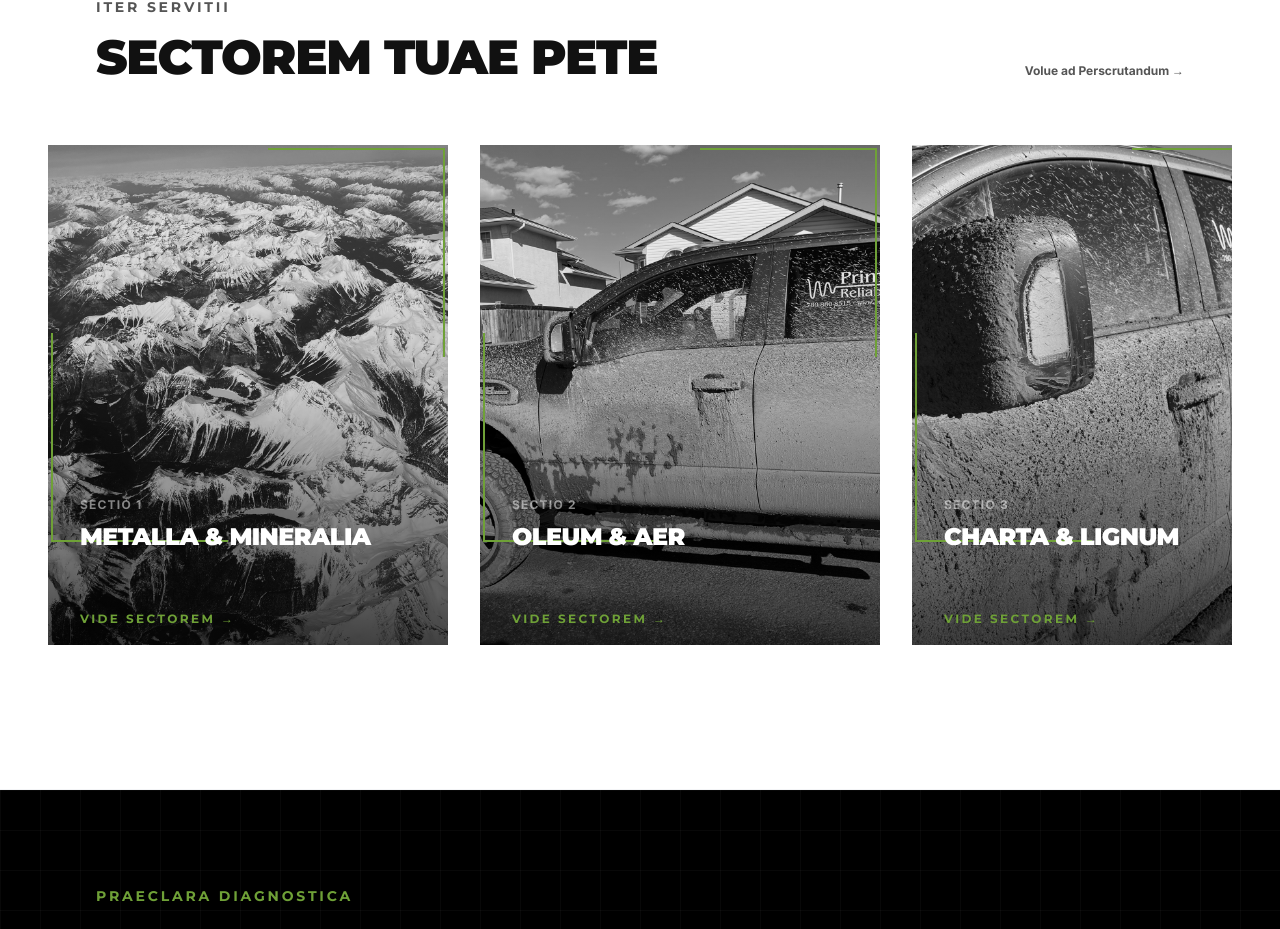
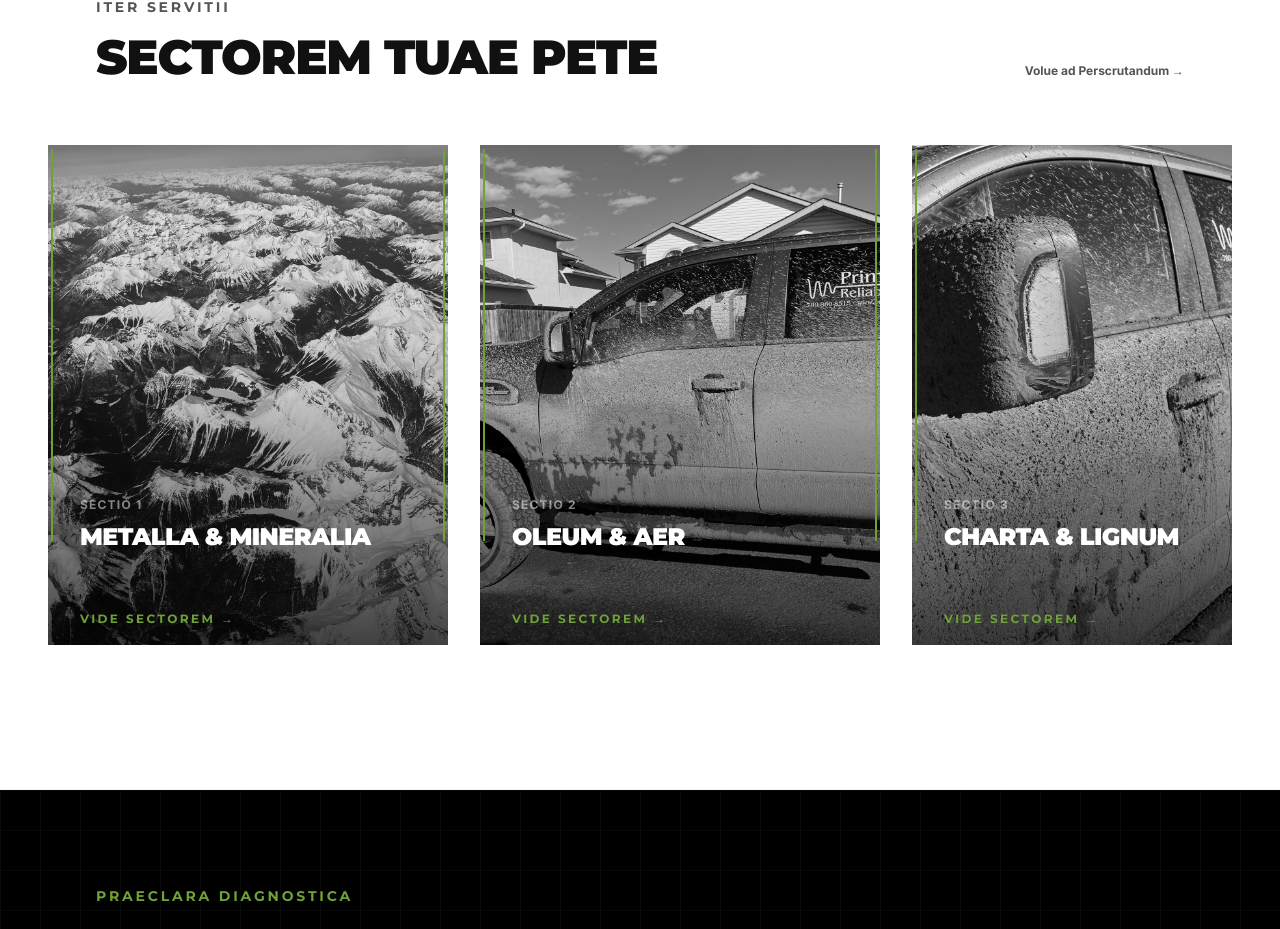
Before and after one commit to mikecorcoran/primac-reliability, a Next.js app: page / in a window 1280 px wide. Shown: the part 1753-2682 px from the top of the page. Built offline with nearby package versions, Linux system fonts and the light colour scheme.

Commit message:
Ensure sector card border fully draws

```diff
--- a/components/ServicePathway.tsx
+++ b/components/ServicePathway.tsx
@@ -79,7 +79,7 @@ export const ServicePathway: React.FC = () => {
                                     y="1"
                                     width="98"
                                     height="98"
-                                    className="text-brand-accent [stroke-dasharray:200_400] [stroke-dashoffset:200] transition-[stroke-dashoffset] duration-700 ease-[cubic-bezier(0.16,1,0.3,1)] group-hover:[stroke-dashoffset:0]"
+                                    className="text-brand-accent [stroke-dasharray:392] [stroke-dashoffset:392] transition-[stroke-dashoffset] duration-700 ease-[cubic-bezier(0.16,1,0.3,1)] group-hover:[stroke-dashoffset:0]"
                                     stroke="currentColor"
                                     strokeWidth="2"
                                     fill="none"
@@ -90,7 +90,7 @@ export const ServicePathway: React.FC = () => {
                                     y="1"
                                     width="98"
                                     height="98"
-                                    className="text-brand-accent [stroke-dasharray:200_400] [stroke-dashoffset:200] transition-[stroke-dashoffset] duration-700 ease-[cubic-bezier(0.16,1,0.3,1)] group-hover:[stroke-dashoffset:0]"
+                                    className="text-brand-accent [stroke-dasharray:392] [stroke-dashoffset:392] transition-[stroke-dashoffset] duration-700 ease-[cubic-bezier(0.16,1,0.3,1)] group-hover:[stroke-dashoffset:0]"
                                     stroke="currentColor"
                                     strokeWidth="2"
                                     fill="none"
```
